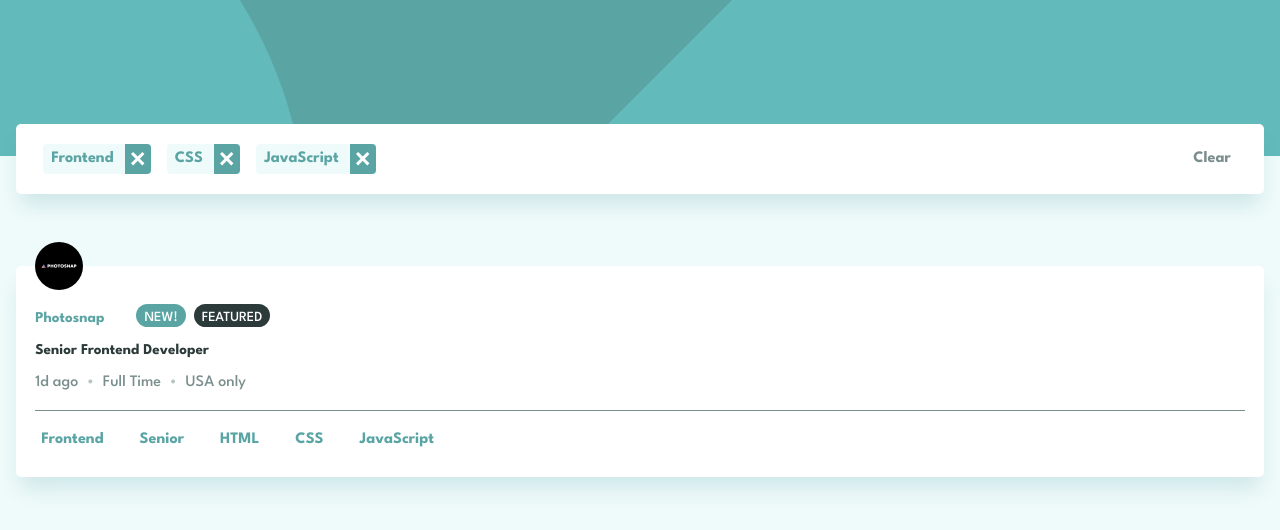
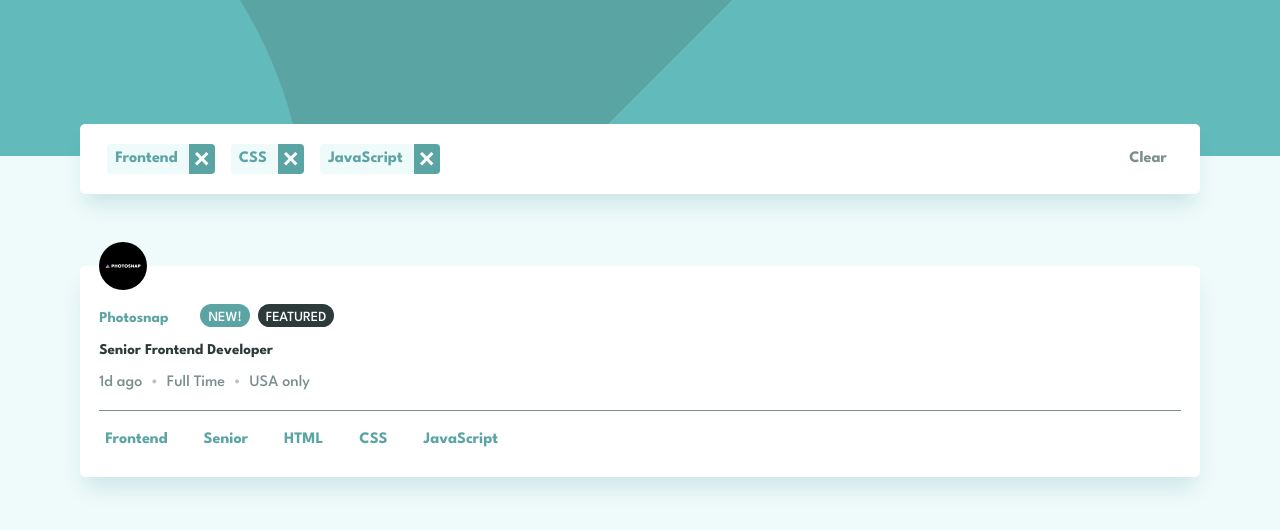
Before and after one commit to ralphvirtucio/job-listings-component, a React (Vite) app: page / in a window 1280 px wide. Shown: the top 530 px of the page. Built offline with nearby package versions, Linux system fonts and the light colour scheme.

Commit message:
Implemented: Desktop design

```diff
--- a/src/components/CategoryFilter/CategoryFilter.module.css
+++ b/src/components/CategoryFilter/CategoryFilter.module.css
@@ -13,6 +13,10 @@
   padding-inline: 1.7rem;
   justify-content: space-between;
   align-items: center;
+  width: 90%;
+  max-width: 70rem;
+  margin-inline: auto;
+
 }
 
 .list {
@@ -54,3 +58,9 @@
   color: var(--neutral-clr-dark-cyan-52);
   font-weight: var(--font-weight-700);
 }
+
+/* @media only screen and (min-width: 64rem) {
+  .wrapper {
+
+  }
+} */
--- a/src/components/JobList/Job/Job.module.css
+++ b/src/components/JobList/Job/Job.module.css
@@ -7,4 +7,7 @@
   box-shadow: 0px 15px 20px -5px rgba(13, 113, 130, 0.15);
   border-radius: 0.3125rem;
   position: relative;
+  max-width: 70rem;
+  width: 90%;
+  margin-inline: auto;
 }
--- a/src/components/JobList/Job/JobContent.jsx
+++ b/src/components/JobList/Job/JobContent.jsx
@@ -5,6 +5,7 @@ import { Pill } from '../../Pill';
 const JobContent = () => {
   return (
     <div className={styles.job__content}>
+      <div className={styles['job__content--info']}>
         <div className={styles.job__image}>
           <img
             src={companyImage}
@@ -12,12 +13,13 @@ const JobContent = () => {
           />
         </div>
 
-      <div className={styles['job__content--info']}>
+        <div >
           <div className={styles['job__content--info-header']}>
             <h2 className={styles.job__company}>Photosnap</h2>
             <div className={styles.job__activity}>
-           <Pill label='New!'/>
-           <Pill label='Featured'/>
+              <Pill label='New!' />
+              <Pill label='Featured' />
+            </div>
           </div>
         </div>
 
--- a/src/components/JobList/Job/JobContent.module.css
+++ b/src/components/JobList/Job/JobContent.module.css
@@ -14,6 +14,11 @@
   span:not(:last-child) {
     margin-inline-end: .5rem;
   }
+}
+
+.job__content--info {
+  display: flex;
+  flex-direction: column;
 }
 
 
```
Lines whose indentation alone changed are shown as unchanged.
